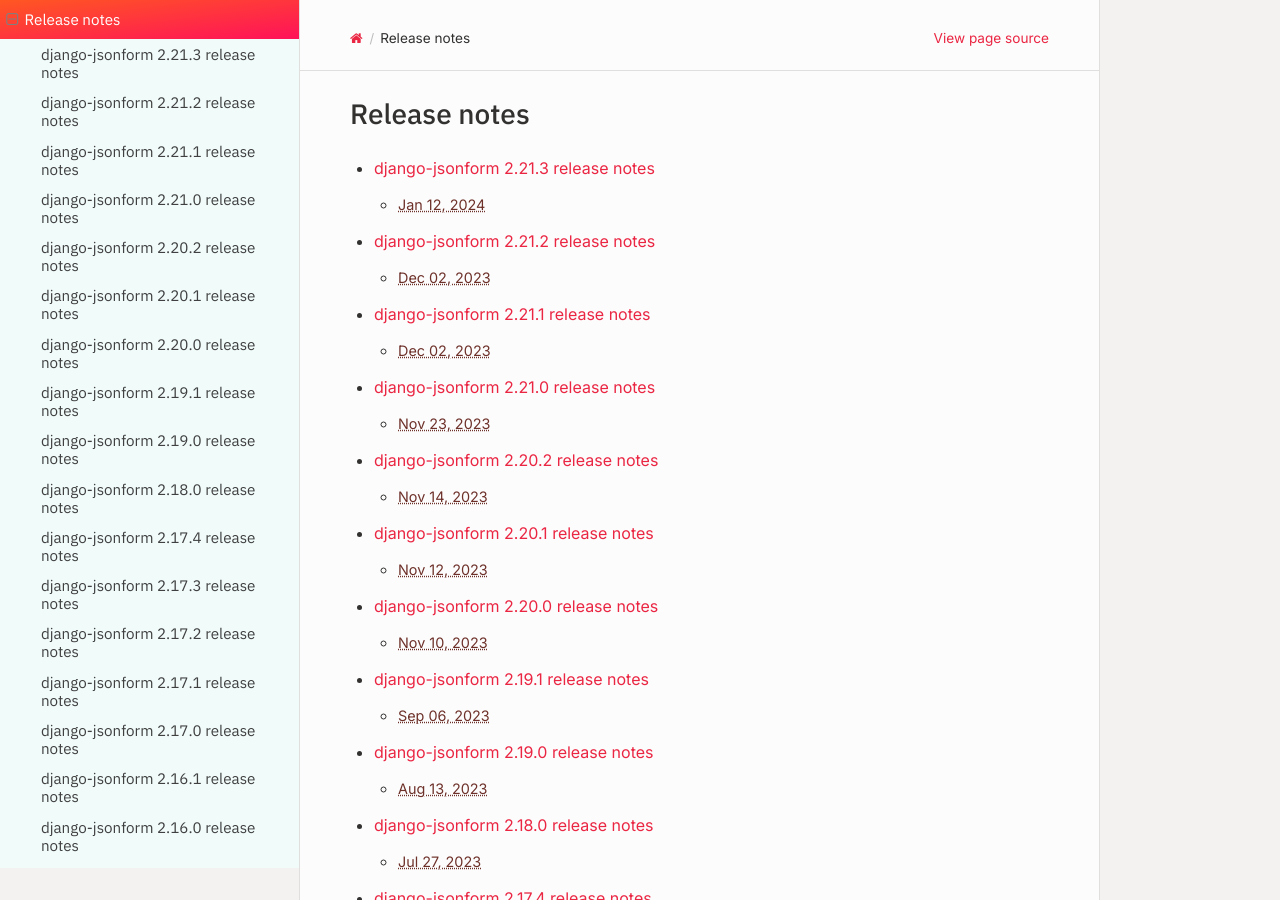
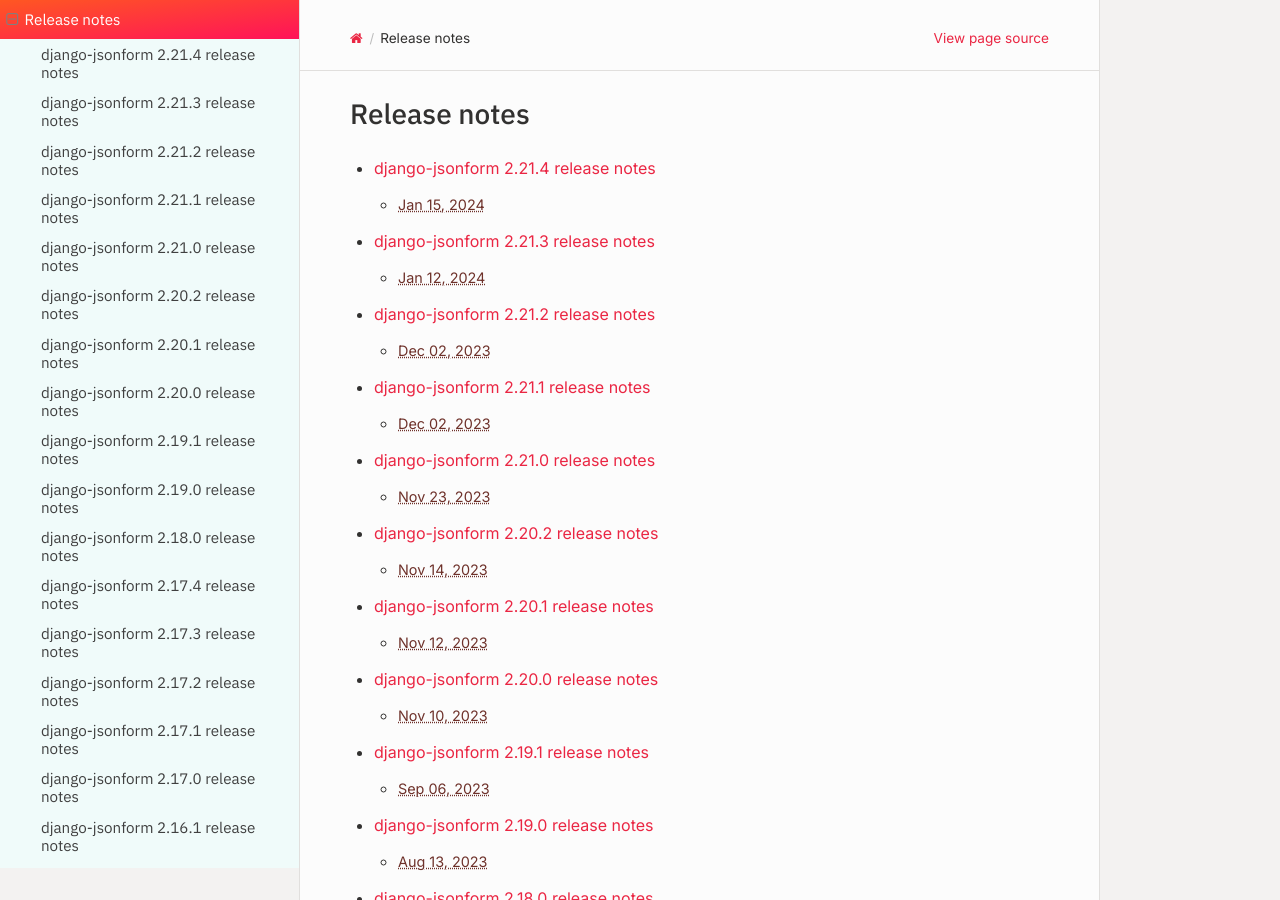
Before and after one commit to bhch/django-jsonform, a Sphinx documentation site: the page built from docs/releases/index.rst, in a window 1280 px wide and 900 px high. Built offline with Sphinx 7.4.7 and the Read the Docs theme 2.0.0, drawn with Linux system fonts in a browser that asks for light colours.

Commit message:
Add release notes for next version

```diff
--- a/docs/releases/index.rst
+++ b/docs/releases/index.rst
@@ -4,6 +4,7 @@ Release notes
 .. toctree::
     :maxdepth: 2
 
+    v2.21.4
     v2.21.3
     v2.21.2
     v2.21.1
```
Also changed, not shown: docs/releases/v2.21.4.rst (added, +21 -0 lines).
